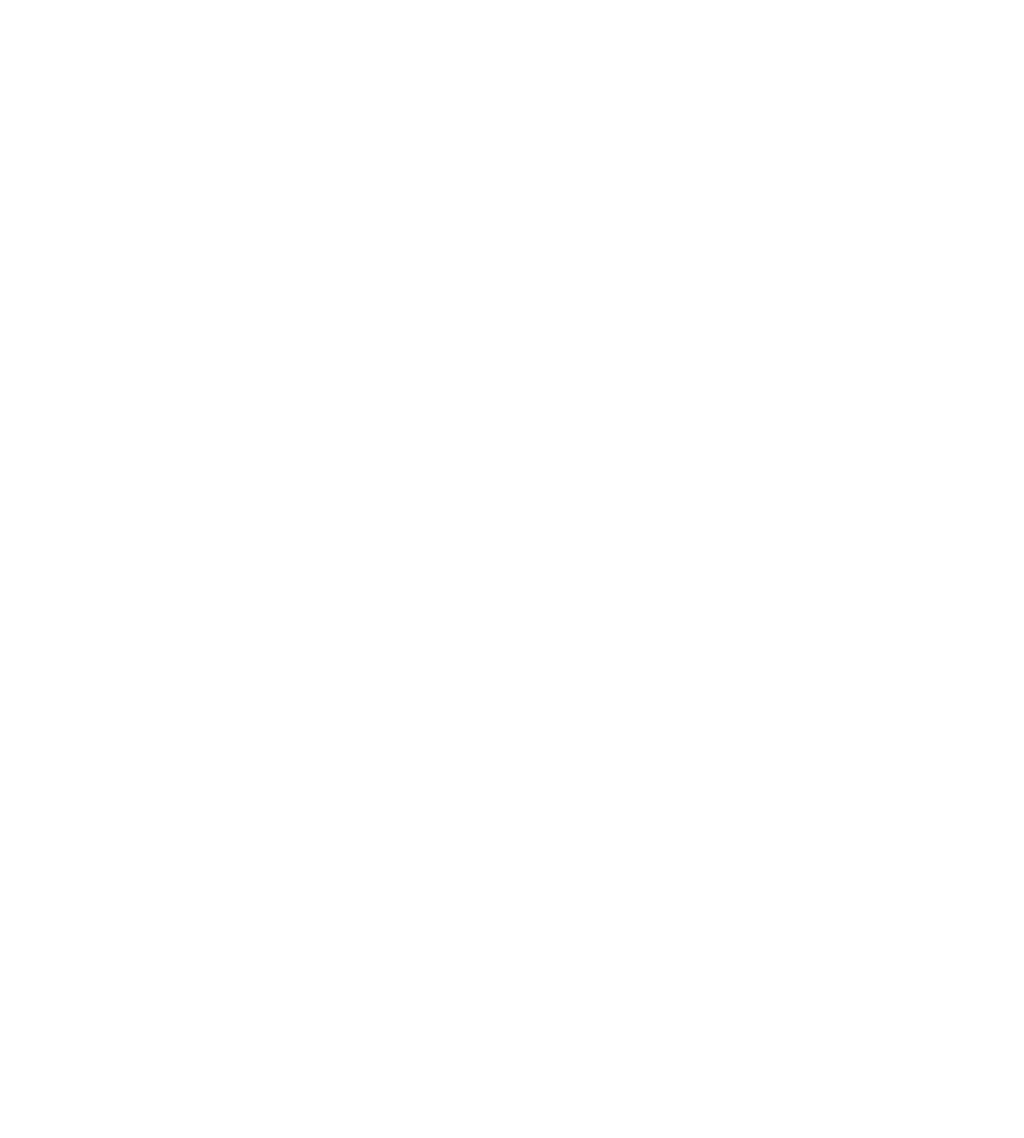
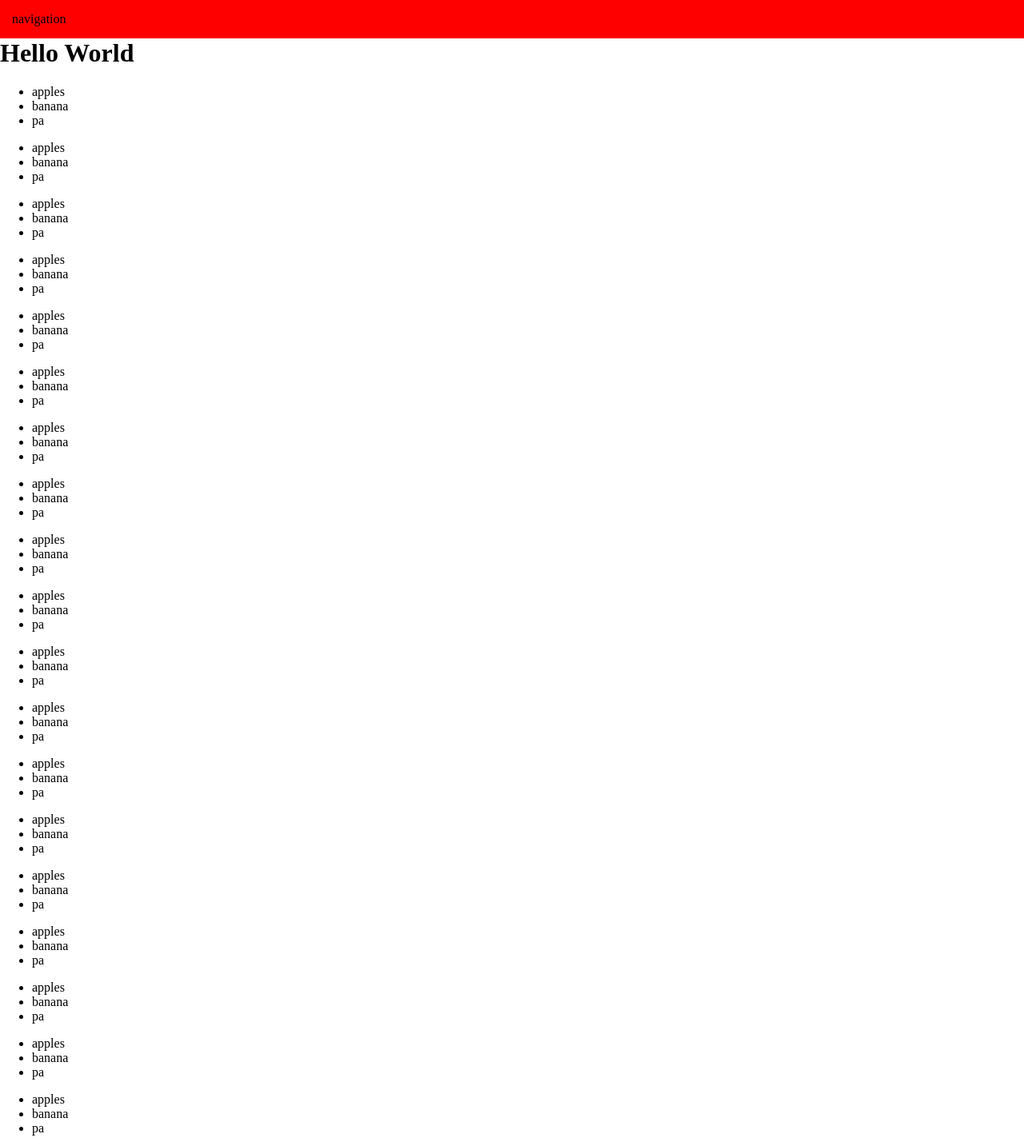
Before and after one commit to tidalu/Javascript-DOM, a website: page NodeNextElementSibling/index.html in a window 1280 px wide. Shown: the whole page at 80% size. Before the commit the page ends 800 px from the top, so only its background shows below. Drawn offline with Linux system fonts and the light colour scheme.

Commit message:
update: nextElement, nextSiblingElement

```diff
--- a/NodeNextElementSibling/index.html
+++ b/NodeNextElementSibling/index.html
@@ -5,8 +5,122 @@
     <meta name="viewport" content="width=device-width, initial-scale=1.0">
     <title>Document</title>
     <link rel="stylesheet" href="style.css">
+    <style>
+        body {
+            margin: 0;
+        }
+        nav {
+            position: fixed;
+            z-index: 99;
+            top: 0;
+            left: 0;
+            width: 100%;
+            padding: 15px;
+            font-family: bold;
+            background-color: red;
+        }
+    </style>
 </head>
 <body>
+    <nav>
+        navigation
+    </nav>
+    <h1>Hello World</h1>
+    <ul id="myList">
+        <li>apples</li>
+        <li>banana</li>
+        <li>pa</li>
+    </ul>
+    <ul id="myList">
+        <li>apples</li>
+        <li>banana</li>
+        <li>pa</li>
+    </ul>
+    <ul id="myList">
+        <li>apples</li>
+        <li>banana</li>
+        <li>pa</li>
+    </ul>
+    <ul id="myList">
+        <li>apples</li>
+        <li>banana</li>
+        <li>pa</li>
+    </ul>
+    <ul id="myList">
+        <li>apples</li>
+        <li>banana</li>
+        <li>pa</li>
+    </ul>
+    <ul id="myList">
+        <li>apples</li>
+        <li>banana</li>
+        <li>pa</li>
+    </ul>
+    <ul id="myList">
+        <li>apples</li>
+        <li>banana</li>
+        <li>pa</li>
+    </ul>
+    <ul id="myList">
+        <li>apples</li>
+        <li>banana</li>
+        <li>pa</li>
+    </ul>
+    <ul id="myList">
+        <li>apples</li>
+        <li>banana</li>
+        <li>pa</li>
+    </ul>
+    <ul id="myList">
+        <li>apples</li>
+        <li>banana</li>
+        <li>pa</li>
+    </ul>
+    <ul id="myList">
+        <li>apples</li>
+        <li>banana</li>
+        <li>pa</li>
+    </ul>
+    <ul id="myList">
+        <li>apples</li>
+        <li>banana</li>
+        <li>pa</li>
+    </ul>
+    <ul id="myList">
+        <li>apples</li>
+        <li>banana</li>
+        <li>pa</li>
+    </ul>
+    <ul id="myList">
+        <li>apples</li>
+        <li>banana</li>
+        <li>pa</li>
+    </ul>
+    <ul id="myList">
+        <li>apples</li>
+        <li>banana</li>
+        <li>pa</li>
+    </ul>
+    <ul id="myList">
+        <li>apples</li>
+        <li>banana</li>
+        <li>pa</li>
+    </ul>
+    <ul id="myList">
+        <li>apples</li>
+        <li>banana</li>
+        <li>pa</li>
+    </ul>
+    <ul id="myList">
+        <li>apples</li>
+        <li>banana</li>
+        <li>pa</li>
+    </ul>
+    <ul id="myList">
+        <li>apples</li>
+        <li>banana</li>
+        <li>pa</li>
+    </ul>
     <script src="main.js"></script>
 </body>
 </html>
--- a/NodeNextElementSibling/main.js
+++ b/NodeNextElementSibling/main.js
@@ -1 +1,16 @@
 // Your JavaScript code goes here
+
+// this prop is useful for user interfacec
+
+const applesItem = document.querySelector('#myList > li:first-of-type');
+const bananasItem = applesItem?.nextElementSibling;
+console.log(bananasItem);
+
+const nav = document.querySelector('nav');
+const belowNav = nav?.nextElementSibling;
+
+belowNav.style.marginTop = nav?.clientHeight + 'px';
+
+// the difference between nextSibling and nextElementSibling is next element is actually gives the next node and the nextElementSibling
+
+// what did  i mean with node is , next elment is to take anything after the item , like it should not be an html elemen, it can be jsut plain text , so nextElementSibling is to take the next elemtn not the node
```
